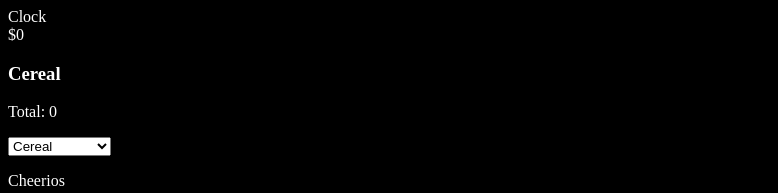
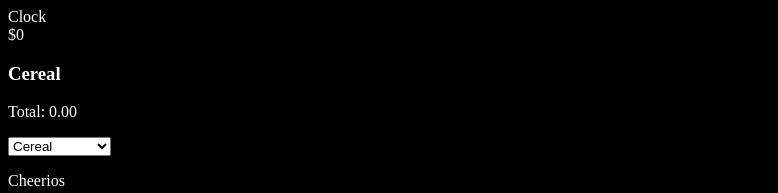
Before and after one commit to whlong1/reactville, a React (Create React App) app: page / in a window 1280 px wide. Shown: the top 193 px of the page, without its empty margins (0-778 px from the left). Built offline with nearby package versions, Linux system fonts and the light colour scheme.

Commit message:
clean addToCart, fix decimals on total display

```diff
--- a/src/SuperMarket/Cart.jsx
+++ b/src/SuperMarket/Cart.jsx
@@ -12,7 +12,7 @@ const Cart = (props) => {
       {props.cart?.map((item, idx) => (
         <CartItem key={idx} item={item} removeFromCart={props.removeFromCart} />
       ))}
-      <p>Total: {total}</p>
+      <p>Total: {total.toFixed(2)}</p>
     </div>
   )
 }
--- a/src/SuperMarket/SuperMarket.jsx
+++ b/src/SuperMarket/SuperMarket.jsx
@@ -1,11 +1,13 @@
-import DisplayProducts from './DisplayProducts'
-import CategoryMenu from './CategoryMenu'
-import NewProduct from './NewProduct'
-import Cart from './Cart'
-
-import { productData } from './modules/data'
 import { useState } from 'react'
 
+// Components
+import Cart from './Cart'
+import NewProduct from './NewProduct'
+import CategoryMenu from './CategoryMenu'
+import DisplayProducts from './DisplayProducts'
+
+// Data
+import { productData } from './modules/data'
 
 
 const SuperMarket = () => {
@@ -14,9 +16,8 @@ const SuperMarket = () => {
   const [productCategory, setProductCategory] = useState('Cereal')
 
 
-
   const addToCart = ({ ...item }) => {
-    const existingItem = cart.find(product => product.id === item.id)
+    const existingItem = [...cart].find(product => product.id === item.id)
     if (existingItem) {
       existingItem.quantity++
       setCart(cart.map((prod) => prod.id === item.id ? existingItem : prod))
--- a/src/SuperMarket/modules/functions.js
+++ b/src/SuperMarket/modules/functions.js
@@ -4,8 +4,6 @@ const salesGenerator = (products) => {
 }
 
 
-
-
 export {
     salesGenerator
 }
```
